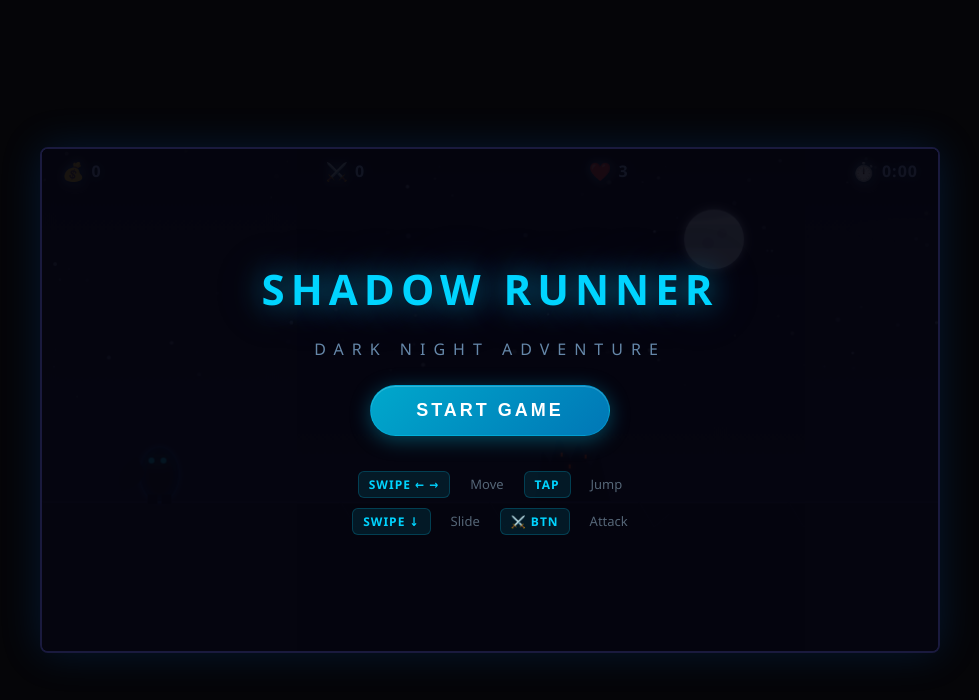
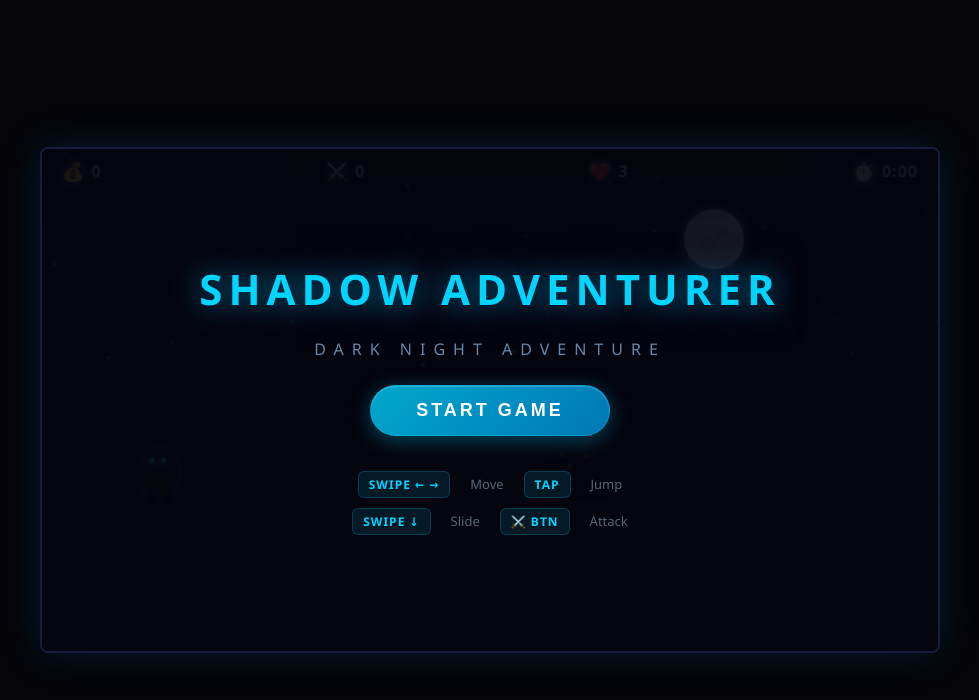
Before and after one commit to Raghav12277/Shadow-Adventurer, a plain HTML site: page index.html in a window 1280 px wide. Shown: the whole page, without its empty margins (150-1129 px from the left). Drawn offline with Linux system fonts and the light colour scheme.

Commit message:
Update index.html

```diff
--- a/index.html
+++ b/index.html
@@ -3,7 +3,7 @@
 <head>
     <meta charset="UTF-8">
     <meta name="viewport" content="width=device-width, initial-scale=1.0, maximum-scale=1.0, user-scalable=no">
-    <title>Shadow Runner</title>
+    <title>Shadow Adventurer</title>
     <link rel="stylesheet" href="style.css">
 </head>
 <body>
@@ -34,7 +34,7 @@
             <div id="warningMessage">⚠️ BATS APPROACHING!</div>
 
             <div id="startScreen">
-                <h1>SHADOW RUNNER</h1>
+                <h1>SHADOW ADVENTURER</h1>
                 <p class="subtitle">Dark Night Adventure</p>
                 <button class="btn btn-start" id="startBtn">START GAME</button>
                 <div class="controls-info">
```
